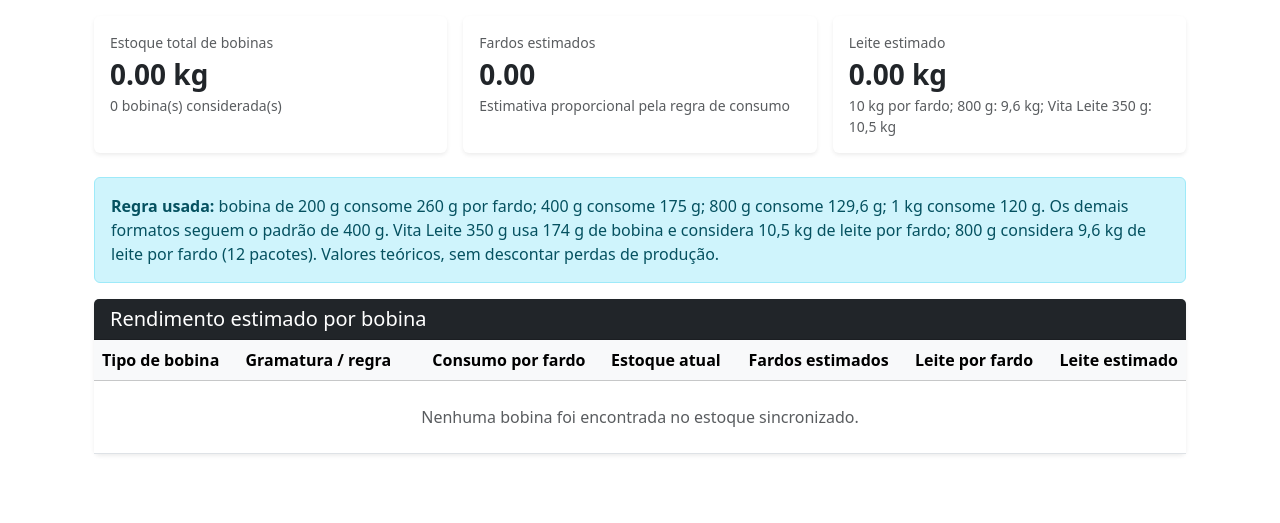
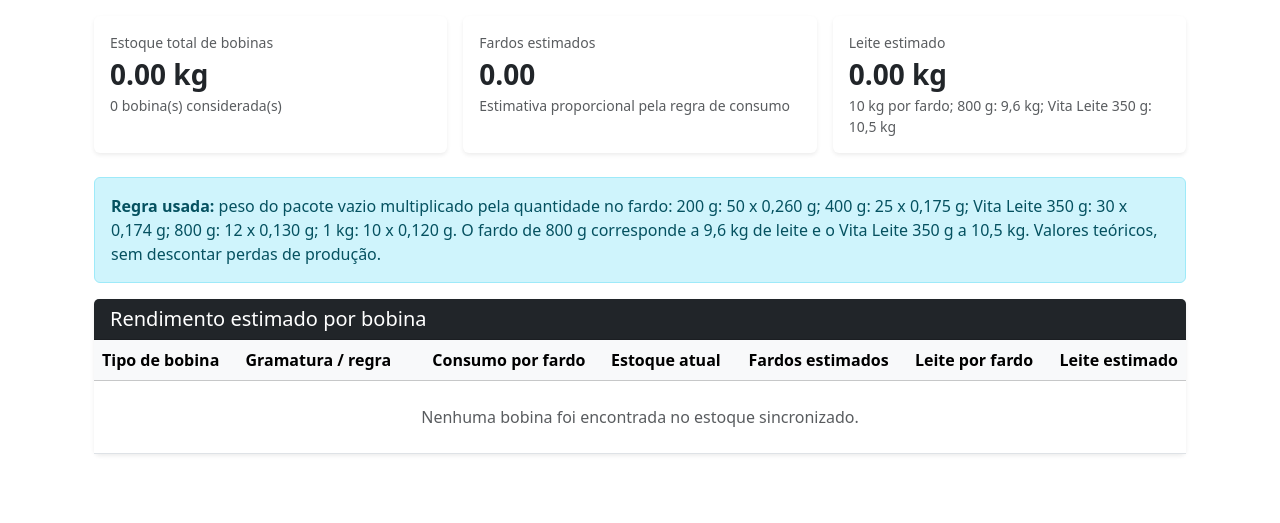
Before and after one commit to saogabriel907-arch/FabricaWebRender, an ASP.NET Core app: template Views/Home/Privacy.cshtml in a window 1280 px wide. Shown: the part 175-698 px from the top of the page. Run offline with ASP.NET Core 8, Linux system fonts and the light colour scheme; the template is opened without the code that fills it, so the values that code supplies are empty; style sheets or scripts are compiled from the project's sources; the project's own start-up code is not run, and a stand-in starts its controllers and pages.

Commit message:
Calcula consumo pelo peso dos pacotes vazios
Co-authored-by: Copilot <223556219+Copilot@users.noreply.github.com>

```diff
--- a/Models/SimuladorProducaoViewModel.cs
+++ b/Models/SimuladorProducaoViewModel.cs
@@ -12,6 +12,9 @@ public sealed class BobinaProducaoViewModel
 {
     public string Nome { get; set; } = "";
     public string GramaturaIdentificada { get; set; } = "";
+    public int PacotesPorFardo { get; set; }
+    public decimal PesoPacoteVazioGramas { get; set; }
+    public decimal ConsumoBobinaGramasPorFardo { get; set; }
     public decimal ConsumoBobinaKgPorFardo { get; set; }
     public decimal EstoqueAtualKg { get; set; }
     public decimal FardosEstimados { get; set; }
--- a/Views/Home/Privacy.cshtml
+++ b/Views/Home/Privacy.cshtml
@@ -119,8 +119,10 @@
     </div>
 
     <div class="alert alert-info">
-        <strong>Regra usada:</strong> bobina de 200 g consome 260 g por fardo; 400 g consome 175 g; 800 g consome 129,6 g; 1 kg consome 120 g.
-        Os demais formatos seguem o padr&atilde;o de 400 g. Vita Leite 350 g usa 174 g de bobina e considera 10,5 kg de leite por fardo; 800 g considera 9,6 kg de leite por fardo (12 pacotes).
+        <strong>Regra usada:</strong> peso do pacote vazio multiplicado pela quantidade no fardo:
+        200 g: 50 x 0,260 g; 400 g: 25 x 0,175 g; Vita Leite 350 g: 30 x 0,174 g;
+        800 g: 12 x 0,130 g; 1 kg: 10 x 0,120 g.
+        O fardo de 800 g corresponde a 9,6 kg de leite e o Vita Leite 350 g a 10,5 kg.
         Valores te&oacute;ricos, sem descontar perdas de produ&ccedil;&atilde;o.
     </div>
 
@@ -148,8 +150,14 @@
                         {
                             <tr>
                                 <td class="fw-semibold">@bobina.Nome</td>
-                                <td>@bobina.GramaturaIdentificada</td>
-                                <td class="text-end">@bobina.ConsumoBobinaKgPorFardo.ToString("N3", cultura) kg</td>
+                                <td>
+                                    @bobina.GramaturaIdentificada
+                                    <small class="d-block text-muted">
+                                        @bobina.PacotesPorFardo x @bobina.PesoPacoteVazioGramas.ToString("N3", cultura) g =
+                                        @bobina.ConsumoBobinaGramasPorFardo.ToString("N3", cultura) g/fardo
+                                    </small>
+                                </td>
+                                <td class="text-end">@bobina.ConsumoBobinaKgPorFardo.ToString("N6", cultura) kg</td>
                                 <td class="text-end">@bobina.EstoqueAtualKg.ToString("N2", cultura) kg</td>
                                 <td class="text-end fw-bold">@bobina.FardosEstimados.ToString("N2", cultura)</td>
                                 <td class="text-end">@bobina.LeiteKgPorFardo.ToString("N2", cultura) kg</td>
```
Also changed, not shown: Controllers/HomeController.cs (+19 -14 lines).
